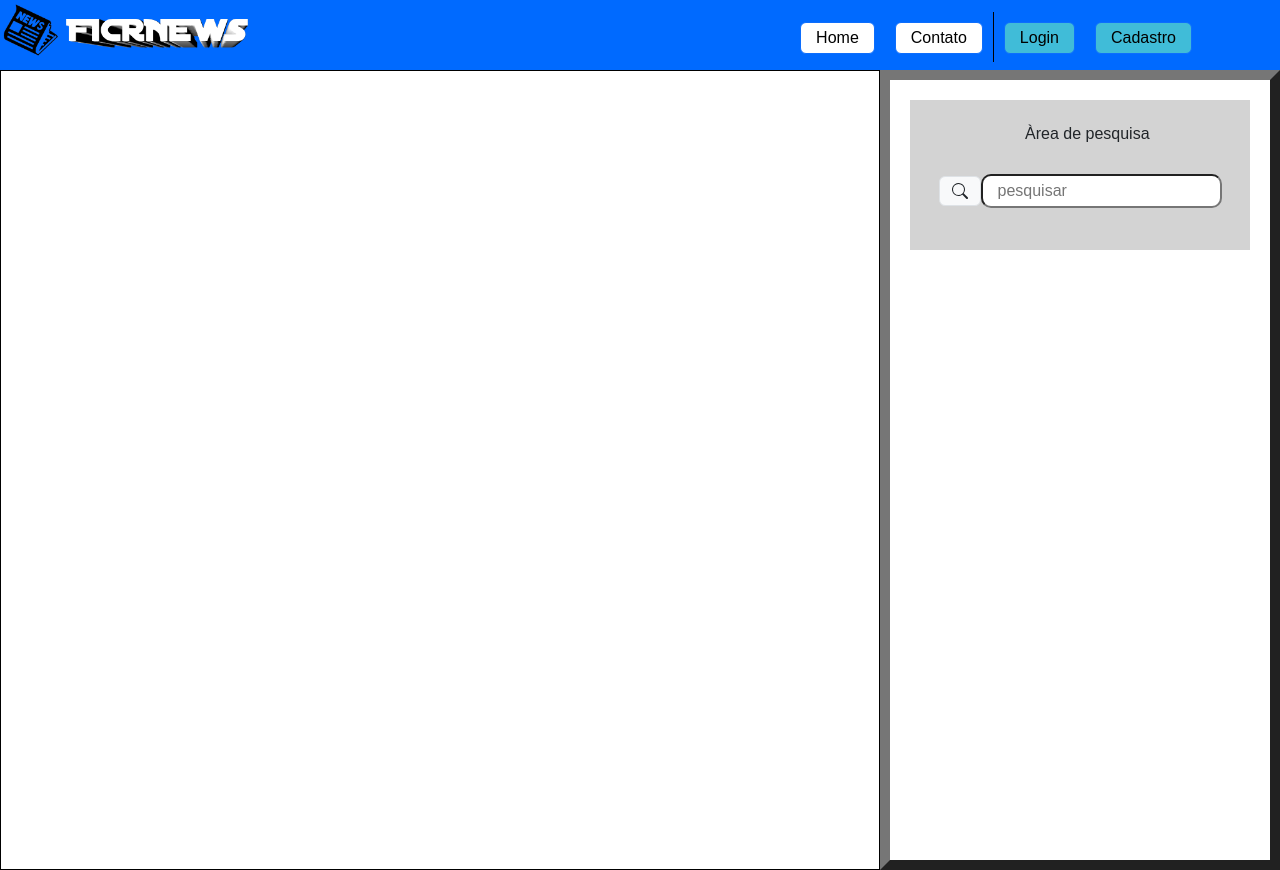
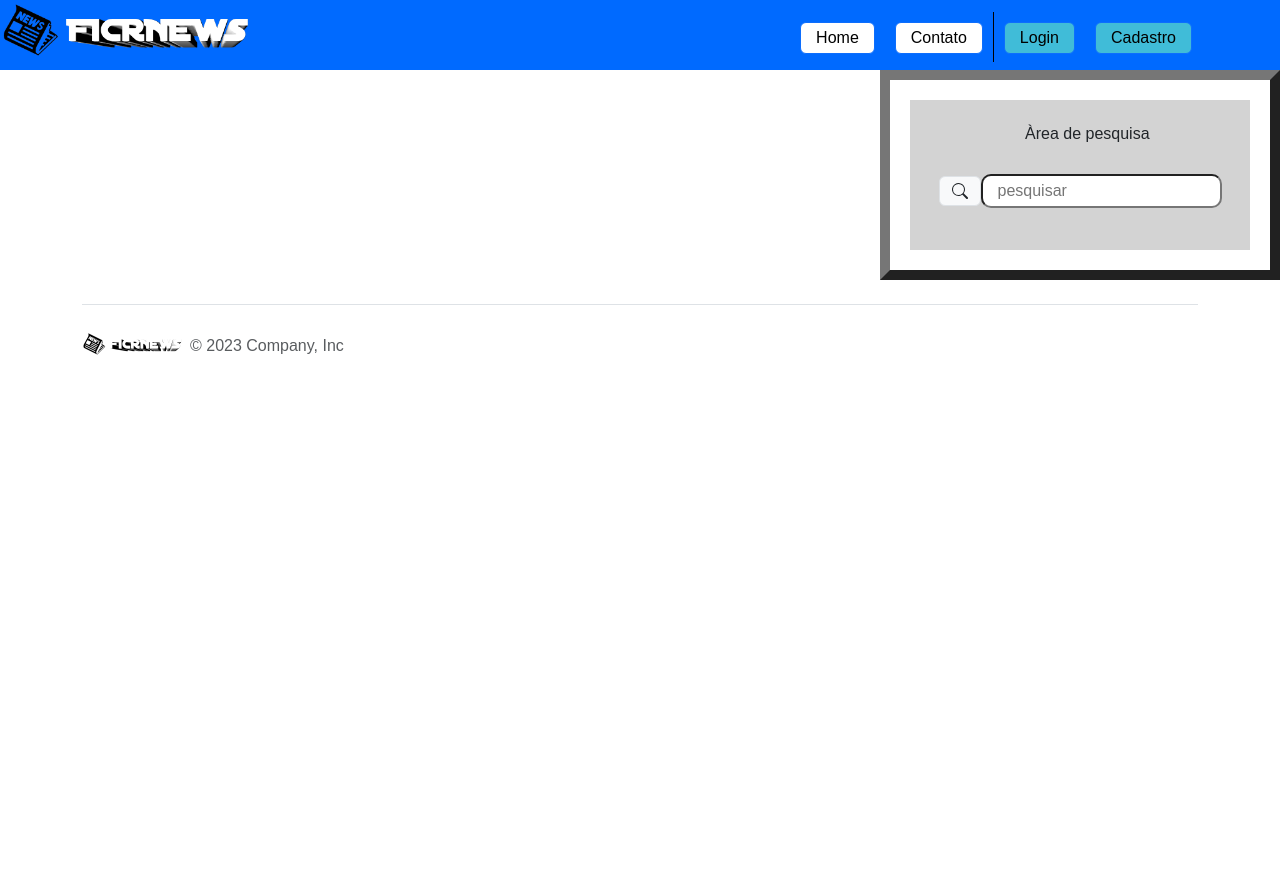
Before and after one commit to Buizuinsdc/portalnoticias, a PHP site: page /listanoticia.php in a window 1280 px wide; the page is wider, and only the part inside the window is pictured. After the commit the page ends 355 px from the top of that part, so only its background shows below. Run offline with PHP 8.4, Linux system fonts and the light colour scheme; data that the repository does not hold is empty.

Commit message:
Alterações

```diff
--- a/css/noticiaslist.css
+++ b/css/noticiaslist.css
@@ -60,12 +60,13 @@ width: 600px;
 
 .area_left {
   flex: 1;
+  height: 100%;
 
 }
 
 .noti_area{
   display: flex;
-  height: 100vh;
+  height: 100%;
 }
 
 .area_right {
@@ -83,15 +84,13 @@ img {
 }
 
 .card {
-  margin: 20px;
-  width: 15rem;
+  margin: 13px;
+  width: 13rem;
 }
 
 .area_noticias {
   display: flex;
   flex-wrap: wrap;
-  padding: 30px;
-  border: 1px solid black;
   height: 100%;
 
 }
--- a/listanoticia.php
+++ b/listanoticia.php
@@ -111,7 +111,22 @@ include('conexao.php');
             </div>
         </div>
     </section>
+    <div class="container">
+  <footer class="d-flex flex-wrap justify-content-between align-items-center py-3 my-4 border-top">
+    <div class="col-md-4 d-flex align-items-center">
+      <a href="/" class="mb-3 me-2 mb-md-0 text-body-secondary text-decoration-none lh-1">
+      <img src="img/LogoFICR.png" style="width:100px; height:50px;" >
+      </a>
+      <span class="mb-3 mb-md-0 text-body-secondary">&copy; 2023 Company, Inc</span>
+    </div>
 
+    <ul class="nav col-md-4 justify-content-end list-unstyled d-flex">
+      <li class="ms-3"><a class="text-body-secondary" href="#"><svg class="bi" width="24" height="24"><use xlink:href="#twitter"/></svg></a></li>
+      <li class="ms-3"><a class="text-body-secondary" href="#"><svg class="bi" width="24" height="24"><use xlink:href="#instagram"/></svg></a></li>
+      <li class="ms-3"><a class="text-body-secondary" href="#"><svg class="bi" width="24" height="24"><use xlink:href="#facebook"/></svg></a></li>
+    </ul>
+  </footer>
+</div>
 
     <script src="js/script.js"></script>
     <script src="https://cdn.jsdelivr.net/npm/bootstrap@5.3.0/dist/js/bootstrap.bundle.min.js"
```
Also changed, not shown: lista-noticias.php (+17 -0 lines).
